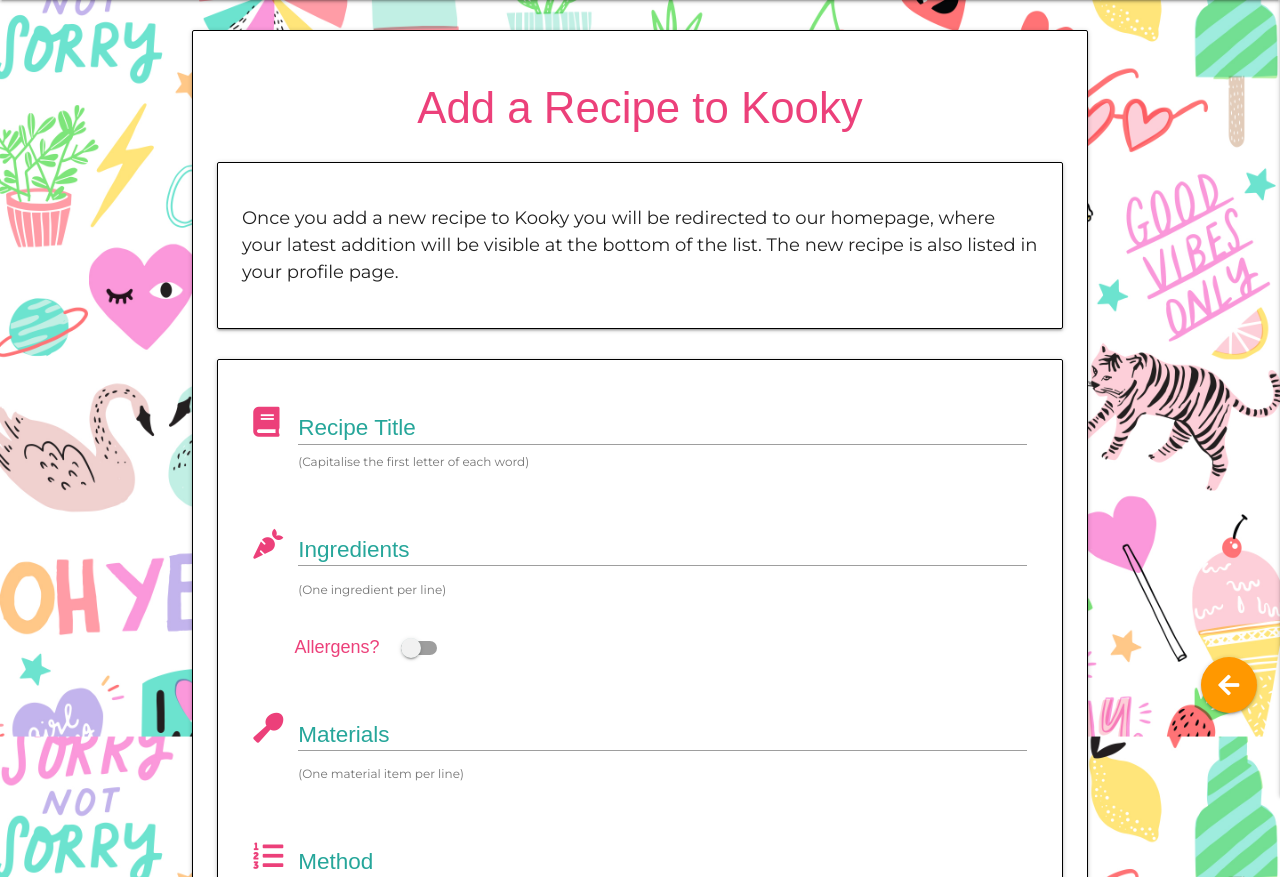
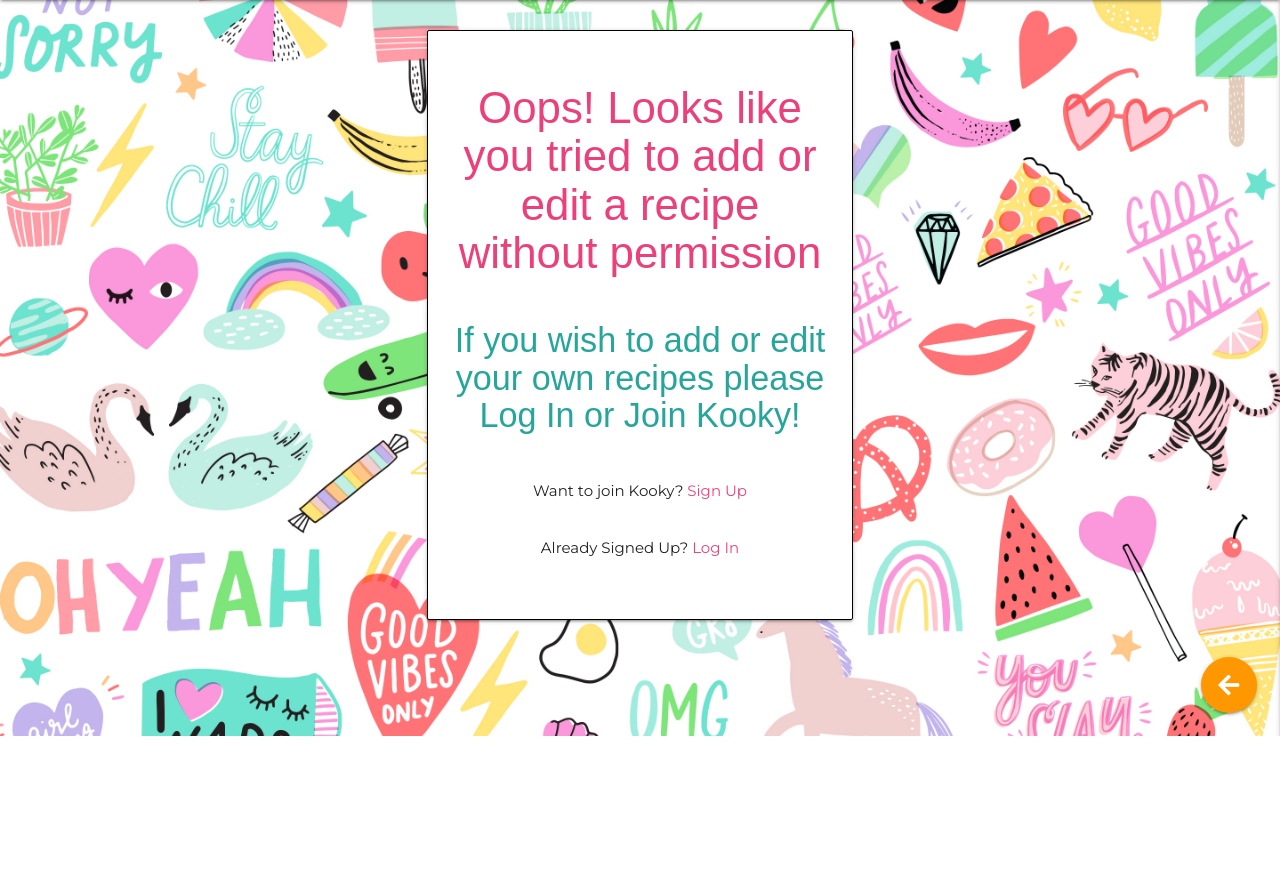
Before and after one commit to Saraholoughlin5/Milestone-Project-3, a Flask app: page /add_recipe in a window 1280 px wide. Shown: the part 64-941 px from the top of the page. After the commit the page ends 800 px from the top, so only its background shows below. Run offline with Flask 2, Linux system fonts and the light colour scheme; some libraries are stand-ins or nearby versions; some web fonts are replaced.

Commit message:
Add defensive programming to add and edit pages

```diff
--- a/static/css/style.css
+++ b/static/css/style.css
@@ -148,3 +148,7 @@ h5 {
     font-size: 1.5rem;
     margin-right: 3rem;
 }
+
+.warning {
+    margin-bottom: 3rem;
+}
--- a/templates/add_recipe.html
+++ b/templates/add_recipe.html
@@ -1,6 +1,7 @@
 {% extends "base.html" %}
 {% block content %}
 
+{% if session.user %}
 <div class="row">
     <div class="card-panel">
         <h3 class="brand-text pink-text text-lighten-1 center-align">Add a Recipe to Kooky</h3>
@@ -114,6 +115,24 @@
         </div>
     </div>
 </div>
+{% else %}
+<div class="row">
+        <form class="col s12 m6 offset-m3" method="POST" action="{{ url_for('login') }}">
+            <div class="card-panel">
+                <h3 class="center-align brand-text pink-text text-lighten-1 warning">Oops! Looks like you tried to add or edit a recipe without permission</h3>
+                <h4 class="center-align brand-text teal-text text-lighten-1 warning">If you wish to add or edit your own recipes please Log In or Join Kooky!</h4>
 
+                <div class="row center-align">
+                    <p class="center-align">Want to join Kooky? <a href="{{ url_for('join') }}"
+                        class="pink-text text-lighten-1">Sign Up</a></p>
+                </div>
+                <div class="row center-align">
+                    <p class="center-align">Already Signed Up? <a href="{{ url_for('login') }}"
+                        class="pink-text text-lighten-1">Log In</a></p>
+                </div>
+            </div>
+        </form>
+    </div>
+{% endif %}
 
 {% endblock %}
--- a/templates/profile.html
+++ b/templates/profile.html
@@ -41,7 +41,7 @@
 
             <div id="{{ recipe._id }}" class="modal">
                 <div class="modal-content">
-                    <h4>Confirm Delete</h4>
+                    <h4 class=" brand-text pink-text lighten-1">Confirm Delete</h4>
                     <p>Are you sure you want to permanently delete this recipe from Kooky?</p>
                 </div>
             <div class="modal-footer">
```
Also changed, not shown: templates/edit_recipe.html (+19 -0 lines).
